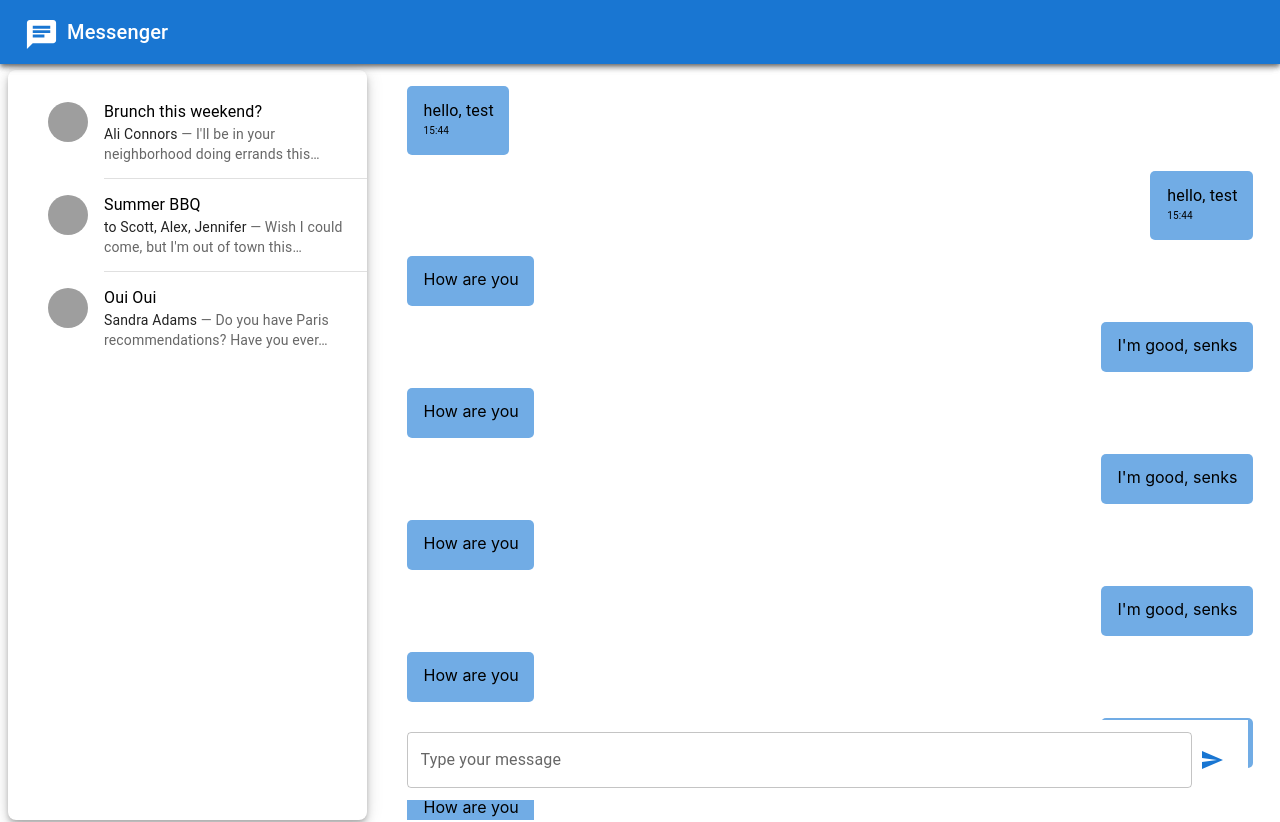
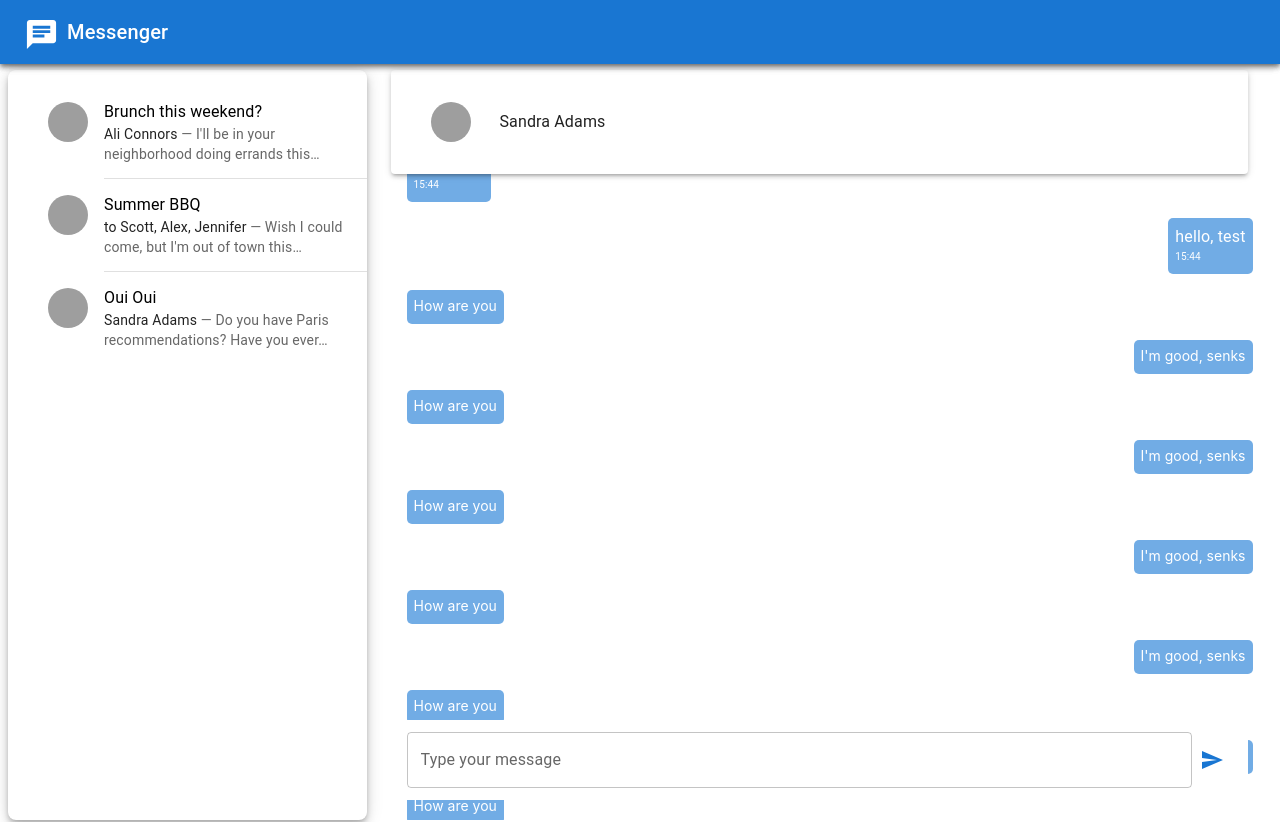
Before and after one commit to Artem-Mateush2022/Chat, a React (Create React App) app: page / in a window 1280 px wide. Shown: the top 822 px of the page. Built offline with nearby package versions, Linux system fonts and the light colour scheme; grey boxes are pictures that could not be loaded.

Commit message:
changing4

```diff
--- a/src/components/messagesComp/MessagesChat.css
+++ b/src/components/ChatStyles.css
@@ -13,38 +13,43 @@
     background-color: #fff;
 }
 
-.css-1p823my-MuiListItem-root {
-    align-items: flex-end;
-    -webkit-align-items: flex-end;
-}
 
 .right_message {
     position: relative;
     display: inline-block;
     clear: both;
-    /* margin-bottom: 8px; */
-    padding: 13px 15px 17px 17px;
+    padding: 7px 7px 10px 7px;
     vertical-align: top;
     border-radius: 5px;
     max-width: 75%;
-    font-size: 16px;
+    font-size: 14px;
     margin-left: auto;
     background-color: #4793dec4;
+    color: #fff;
 }
 
 .left_message {
     position: relative;
     display: inline-block;
     clear: both;
-    /* margin-bottom: 8px; */
-    padding: 13px 15px 17px 17px;
+    padding: 7px 7px 10px 7px;
     vertical-align: top;
     border-radius: 5px;
     max-width: 75%;
-    font-size: 16px;
+    font-size: 14px;
     background-color: #4793dec4;
+    color: #fff;
 }
 
 .message_wraper {
     padding-bottom: 120px;
+    padding-top: 60px;
 }
+.top_bar {
+    width: 67%;
+    position: fixed;
+    background-color: #fff;
+    opacity: 1;
+    z-index: 99;
+    margin-top: -8px;
+}
--- a/src/components/chatComp/Chat.jsx
+++ b/src/components/chatComp/Chat.jsx
@@ -1,8 +1,8 @@
 
 import ChatIcon from "@mui/icons-material/Chat";
-import { Box, Grid, ListItem, Typography, AppBar, Toolbar } from "@mui/material";
+import { Box, Grid, ListItem, Typography, AppBar, Toolbar, Avatar, Paper } from "@mui/material";
 import { Fragment } from "react";
-import "../messagesComp/MessagesChat.css"
+import "../ChatStyles.css"
 import "../foms/Form"
 import Form from "../foms/Form";
 import ListMessages from "../listMessages/ListMessages";
@@ -35,10 +35,27 @@ export default function Chat() {
                 {/*  ---------------------------- SPLIT --------------------------- */}
                 {/*  ---------------------------- SPLIT --------------------------- */}
 
+                <Grid item xs={8.3} id="chat-window" overflow="auto">
 
+                    {/* ---------- Top bar ---------- */}
 
+                    <Paper elevation={3} className="top_bar">
+                        <Box p={3}>
+                            <Grid container spacing={2} display="flex" alignItems="center">
+                                <Grid item xs={1}>
+                                    <ListItem>
+                                        <Avatar alt="Remy Sharp" src="/static/images/avatar/1.jpg" />
+                                    </ListItem>
+                                </Grid>
+                                <Grid item xs={8}>
+                                    <ListItem>
+                                        <Typography>Sandra Adams</Typography>
+                                    </ListItem>
+                                </Grid>
+                            </Grid>
+                        </Box>
+                    </Paper>
 
-                <Grid item xs={8.3} id="chat-window" overflow="auto">
                     {/* ---------- Page of messages ---------- */}
 
                     <Messages></Messages>
--- a/src/components/foms/Form.jsx
+++ b/src/components/foms/Form.jsx
@@ -7,7 +7,6 @@ export default function Form() {
         <Fragment>
             <FormControl fullWidth>
             <TextField
-                // value={user}
                 label="Type your message"
                 variant="outlined" />
             </FormControl><IconButton
--- a/src/components/messagesComp/Messages.jsx
+++ b/src/components/messagesComp/Messages.jsx
@@ -1,5 +1,5 @@
 import { ListItem, Typography } from "@mui/material";
-import "./MessagesChat.css"
+import "../ChatStyles.css"
 
 function Message({ message }) {
     return (
```
